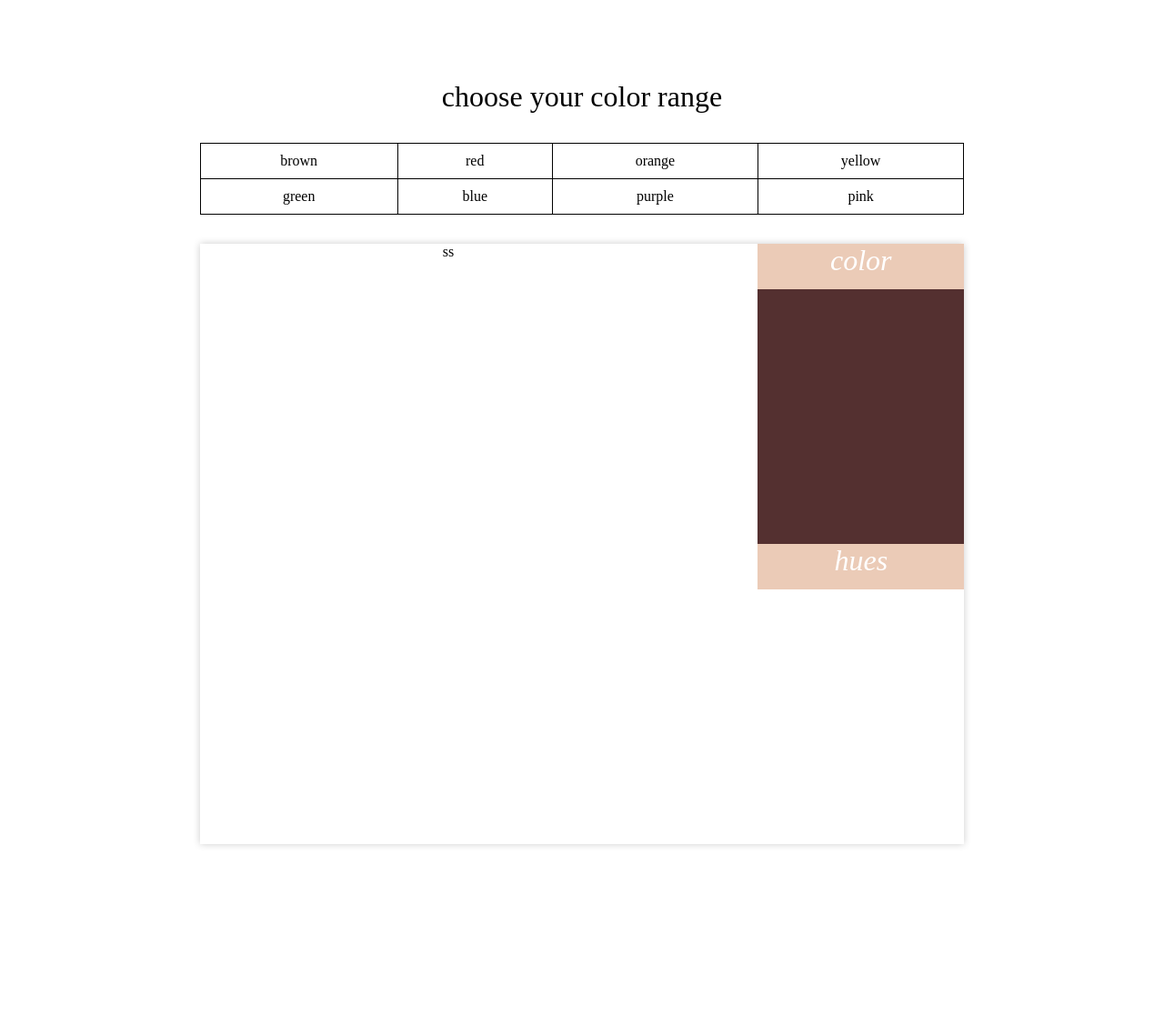
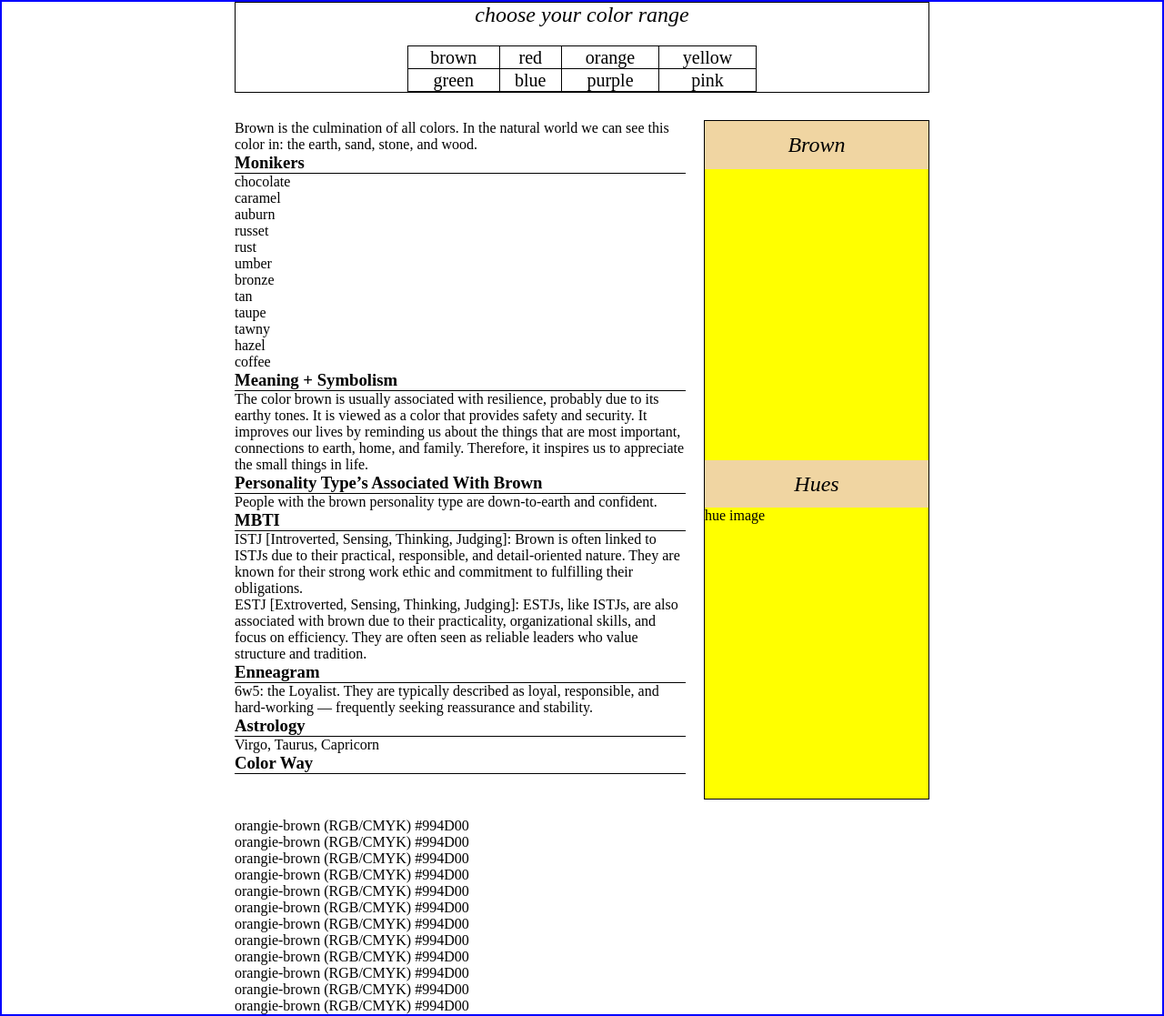
Before and after one commit to menamina/makeup, a plain HTML site: page pantone/pantone.html in a window 1280 px wide. Shown: the whole page at 91% size. Before the commit the page ends 936 px from the top, so only its background shows below. Drawn offline with Linux system fonts and the light colour scheme.

Commit message:
reworking on pantone page with grid + flexobx

```diff
--- a/pantone/pantone.css
+++ b/pantone/pantone.css
@@ -1,80 +1,93 @@
-*,
-html,
-body {
+* {
     box-sizing: border-box;
+    margin: 0;
+    padding: 0;
+}
+
+ul {
+    list-style: none;
 }
 
 .parentMain,
-.colorChoice {
+.childContain {
     display: flex;
-    flex-direction: column;
 }
 
 .parentMain {
-    margin: 0 auto;
-    height: 100%;
-    width: 70%;
-    max-width: 70%;
+    justify-content: center;
+    align-items: center;
+
+}
+
+.childContain {
+    flex-direction: column;
+    border: 2px solid blue;
+    padding-left: 20vw;
+    padding-right: 20vw;
+}
+
+.colorChoice {
+    font-size: 1.5rem;
+    text-align: center;
+    margin-bottom: 30px;
+    border: 1px solid black;
 }
 
 .top {
-    text-align: center;
-    margin-top: 5rem;
-    font-size: 2rem;
-    padding-bottom: 2rem;
-}
-
-.colorChoice {
-    justify-content: center;
-    align-items: center;
-    text-align: center;
+    font-style: italic;
 }
 
 table {
+    text-align: center;
     border-collapse: collapse;
+    justify-self: center;
+    margin-top: 20px;
+    width: 30vw;
+    height: 4vw;
+    font-size: 20px;
 }
 
-.color {
+td {
     border: 1px solid black;
-    padding: 10px;
 }
 
-table,
-.second,
-.third {
-    width: 95%;
+.main {
+    display: grid;
+    grid-template-columns: 2fr 1fr;
+    grid-template-rows: auto auto;
+    gap: 20px;
 }
 
-.second {
-    display: flex;
-    justify-content: space-between;
-    margin-top: 2rem;
-    box-shadow: 0 0 0.5rem 0 rgba(0, 0, 0, 0.2);
+h3 {
+    border-bottom: 1px solid black;
 }
 
-.second1 {
-    width: 65%;
-    max-width: 65%;
+
+.colorWay {
+    display: grid;
+    grid-template-columns: repeat(auto-fit, 1fr);
+    grid-template-rows: auto;
+    grid-row: 2;
+
 }
 
-.second2 {
-    width: 27%;
+.sideSnip {
+    grid-column: 2;
+    width: 100%;
+    border: 1px solid black;
 }
 
-.second2 {
-    justify-content: flex-end;
-    display: grid;
-    grid-template: 50px 280px 50px 280px / 100%;
+.colorOverView,
+.h {
+    background-color: rgb(240, 213, 162);
+    text-align: center;
+    font-size: 1.5rem;
+    font-style: italic;
+    padding: 1vw;
 }
 
-.colorVariation,
-.hues {
-    background-color: rgb(235, 203, 183);
-    font-size: 2rem;
-    color: white;
-    font-style: italic;
+.colorSelected,
+.hueIMGS {
+    height: 20rem;
+    background-color: yellow;
 }
-
-.backgroundColor {
-    background-color: rgb(84, 48, 48);
-}
--- a/pantone/pantone.html
+++ b/pantone/pantone.html
@@ -10,6 +10,7 @@
 <body>
 
 <div class="parentMain">
+    <div class="childContain">
         <div class="colorChoice">
             <div class="top">choose your color range</div>
             <table class="table">
@@ -27,33 +28,149 @@
                 <td class="color">pink</td>
                 </tr>
             </table>
-
-           <div class="second">
-                <div class="second1">
-                    <div class="colorBlurb">ss</div>
         </div>
 
-                <div class="second2">
-                    <div class="colorVariation">color</div>
-                    <div class="backgroundColor"></div>
-                    <div class="hues">hues</div>
-                    <div class="hueColors"></div>
+        <div class="main">
+           <div class="row1col1">
+                <div class="colorBlurb">
+                    <div class="blurb">Brown is the culmination of all colors.
+                    In the natural world we can see this color in: the earth, sand, stone, and wood.
                     </div>
                 </div>
 
-            <div class="third">
+
+                <div class="meaning">
+                    <h3 class="sectionTitle">Monikers</h3>
+                        <ul>
+                            <li>chocolate</li>
+                            <li>caramel</li>
+                            <li>auburn</li>
+                            <li>russet</li>
+                            <li>rust</li>
+                            <li>umber</li>
+                            <li>bronze</li>
+                            <li>tan</li>
+                            <li>taupe</li>
+                            <li>tawny</li>
+                            <li>hazel</li>
+                            <li>coffee</li>
+                        </ul>
+
+                    <h3 class="sectionTitle">Meaning + Symbolism</h3>
+                        <div>
+                            The color brown is usually associated with resilience,
+                            probably due to its earthy tones. It is viewed as a color that provides
+                            safety and security. It improves our lives by reminding us about the
+                            things that are most important, connections to earth, home, and family.
+                            Therefore, it inspires us to appreciate the small things in life.
+                        </div>
+
+                        <h3 class="sectionTitle">Personality Type’s Associated With Brown</h3>
+                        <div>
+                            People with the brown personality type are down-to-earth and confident.
+                        </div>
+
+                    <h3 class="sectionTitle">MBTI</h3>
+                        <div>
+                            ISTJ [Introverted, Sensing, Thinking, Judging]: Brown is often linked to ISTJs due to their practical, responsible, and detail-oriented nature. They are known for their strong work ethic and commitment to fulfilling their obligations.
+                        </div>
+                        <div>
+                            ESTJ [Extroverted, Sensing, Thinking, Judging]: ESTJs, like ISTJs, are also associated with brown due to their practicality, organizational skills, and focus on efficiency. They are often seen as reliable leaders who value structure and tradition.
+                        </div>
+
+                        <h3 class="sectionTitle">Enneagram</h3>
+                        <p>
+                            6w5: the Loyalist. They are typically described as loyal, responsible, and hard-working — frequently seeking reassurance and stability.
+                        </p>
+
+                        <h3 class="sectionTitle">Astrology</h3>
+                        <p>
+                            Virgo, Taurus, Capricorn
+                        </p>
+
+                    <h3 class="sectionTitle">Color Way</h3>
+
+                </div>
+           </div>
+
+            <div class="colorWay">
+
+                <div class="panTain">
                     <div class="pantone"></div>
+                    <div class="pantone">orangie-brown (RGB/CMYK) #994D00</div>
+                </div>
+
+                <div class="panTain">
                     <div class="pantone"></div>
+                    <div class="pantone">orangie-brown (RGB/CMYK) #994D00</div>
+                </div>
+
+                <div class="panTain">
                     <div class="pantone"></div>
+                    <div class="pantone">orangie-brown (RGB/CMYK) #994D00</div>
+                </div>
+
+                <div class="panTain">
                     <div class="pantone"></div>
+                    <div class="pantone">orangie-brown (RGB/CMYK) #994D00</div>
+                </div>
+
+                <div class="panTain">
                     <div class="pantone"></div>
+                    <div class="pantone">orangie-brown (RGB/CMYK) #994D00</div>
+                </div>
+
+                <div class="panTain">
                     <div class="pantone"></div>
+                    <div class="pantone">orangie-brown (RGB/CMYK) #994D00</div>
+                </div>
+
+                <div class="panTain">
                     <div class="pantone"></div>
+                    <div class="pantone">orangie-brown (RGB/CMYK) #994D00</div>
+                </div>
+
+                <div class="panTain">
                     <div class="pantone"></div>
+                    <div class="pantone">orangie-brown (RGB/CMYK) #994D00</div>
+                </div>
+
+                <div class="panTain">
                     <div class="pantone"></div>
+                    <div class="pantone">orangie-brown (RGB/CMYK) #994D00</div>
+                </div>
+
+                <div class="panTain">
                     <div class="pantone"></div>
+                    <div class="pantone">orangie-brown (RGB/CMYK) #994D00</div>
+                </div>
+
+                <div class="panTain">
                     <div class="pantone"></div>
+                    <div class="pantone">orangie-brown (RGB/CMYK) #994D00</div>
+                </div>
+
+                <div class="panTain">
                     <div class="pantone"></div>
+                    <div class="pantone">orangie-brown (RGB/CMYK) #994D00</div>
+                </div>
+
+            </div>
+
+            <div class="sideSnip">
+                <div class="color">
+                    <div class="colorOverView">Brown</div>
+                    <div class="colorSelected"></div>
+                </div>
+
+                <div class="hue">
+                    <div class="h">Hues</div>
+                    <div class="hueIMGS">hue image</div>
+                </div>
+            </div>
+
+
+
         </div>
     </div>
 </div>
```
Lines whose indentation alone changed are shown as unchanged.
